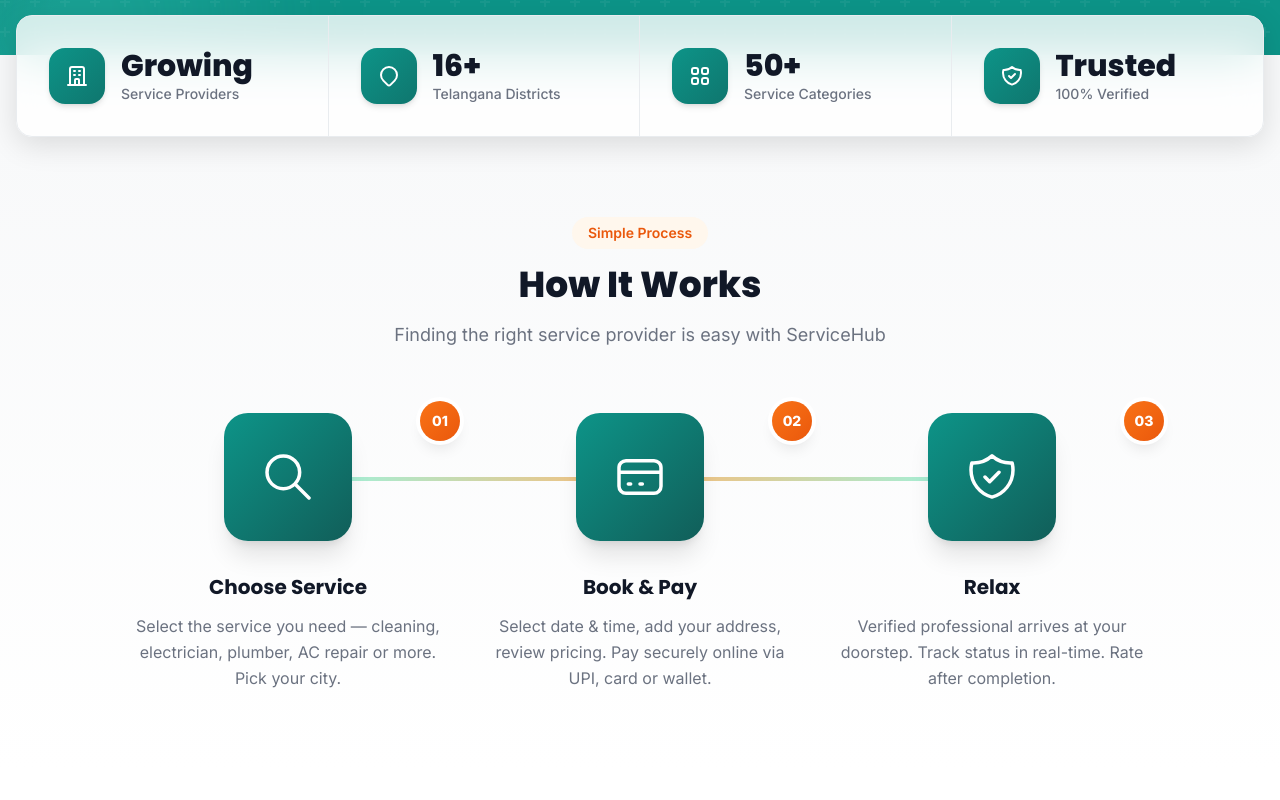
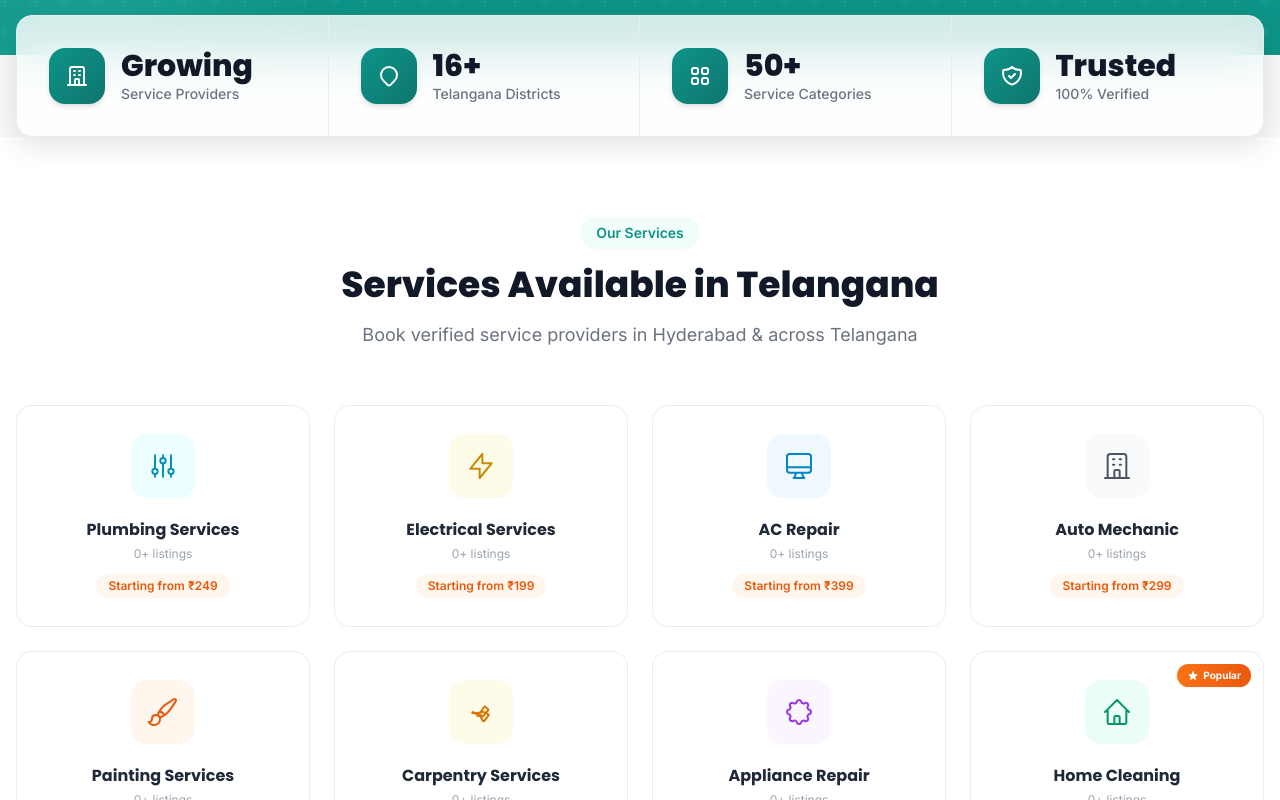
Before and after one commit to kranthipendyala/Servora, a Next.js app in the folder web/: page / in a window 1280 px wide. Shown: the part 1060-1860 px from the top of the page. Built offline with nearby package versions, Linux system fonts and the light colour scheme; no server answers.

Commit message:
Restore Popular Categories section, fix syntax error

```diff
--- a/web/src/app/page.tsx
+++ b/web/src/app/page.tsx
@@ -431,8 +431,8 @@ export default async function HomePage() {
         </div>
       </section>
 
-      {/* ── Popular Categories — REMOVED, now handled by DynamicHomeSections ── */}
-      {false && <section id="categories" className="section-padding bg-white">
+      {/* ── Popular Categories ──────────────────────────────────── */}
+      <section id="categories" className="section-padding bg-white">
         <div className="container mx-auto px-4">
           <div className="text-center mb-14">
             <span className="inline-block px-4 py-1.5 bg-primary-50 text-primary-500 text-sm font-semibold rounded-full mb-4">Our Services</span>
@@ -509,7 +509,7 @@ export default async function HomePage() {
             })}
           </div>
         </div>
-      </section>}
+      </section>
 
       {/* ── How It Works ────────────────────────────────────────── */}
       <section className="section-padding bg-gradient-to-b from-surface-50 to-white overflow-hidden">
```
